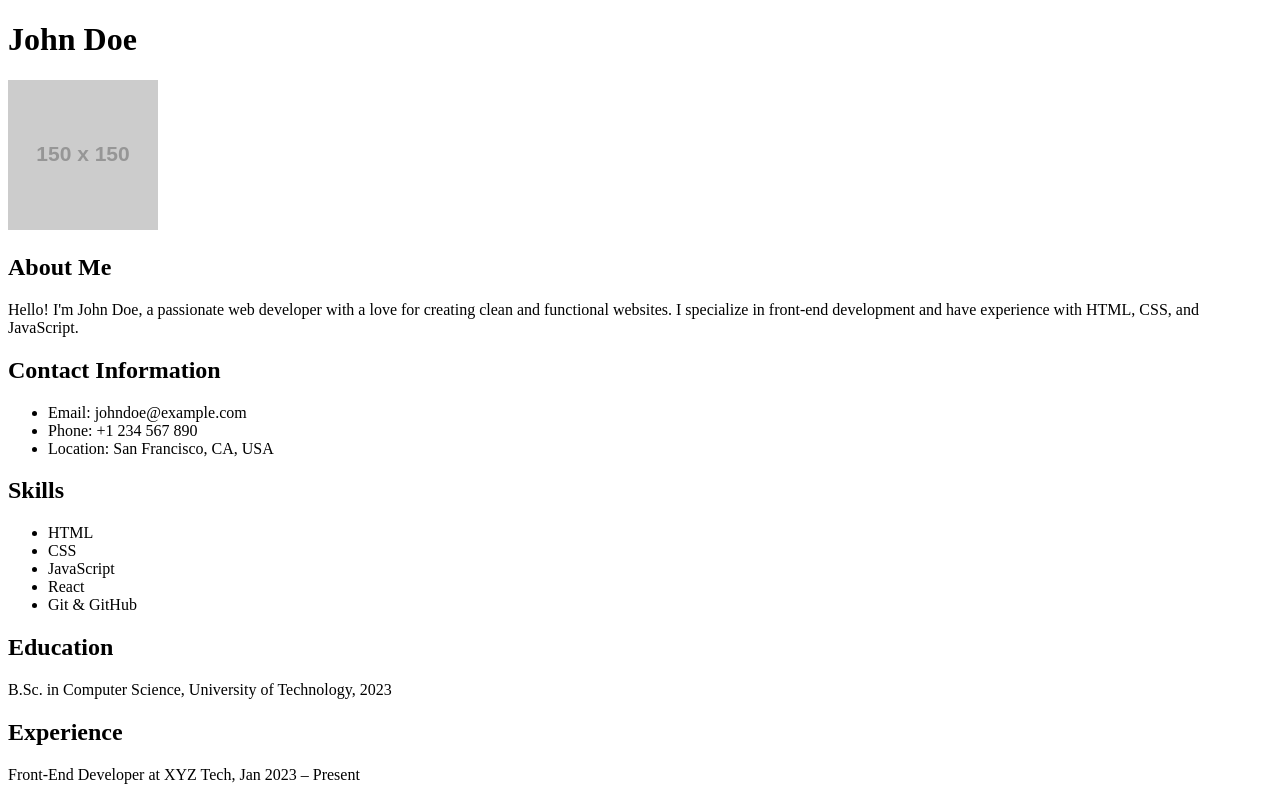
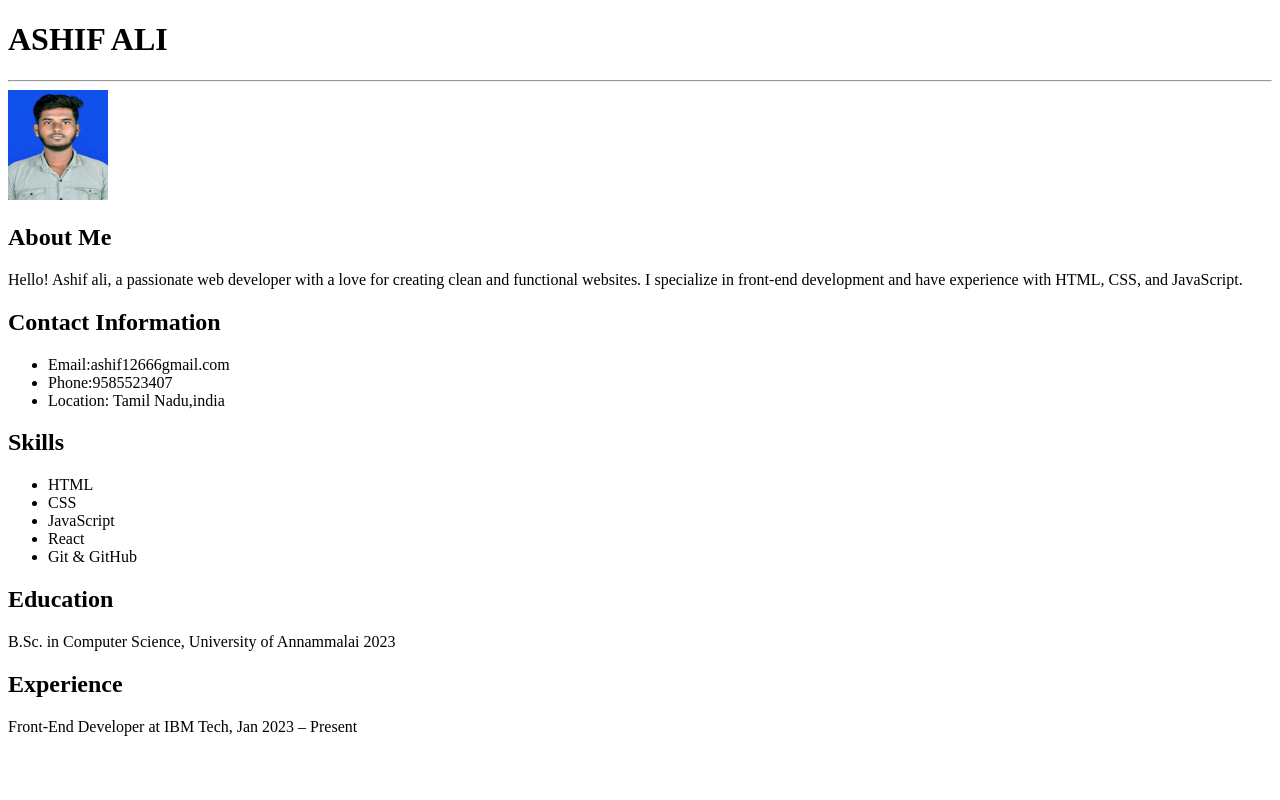
Before and after one commit to ashif-ali-91/first_html_page, a plain HTML site: page index.html in a window 1280 px wide. Drawn offline with Linux system fonts and the light colour scheme; placeholder pictures from the web are drawn by us.

Commit message:
Add files via upload

```diff
--- a/index.html
+++ b/index.html
@@ -6,20 +6,21 @@
 </head>
 <body>
 
-  <h1>John Doe</h1>
+  <h1>ASHIF ALI</h1>
+  <hr>
 
-  <img src="https://via.placeholder.com/150" alt="Profile Picture" width="150" height="150">
+  <img src="ashif.jpg"Profile Picture" width="100" height="110">
 
   <h2>About Me</h2>
   <p>
-    Hello! I'm John Doe, a passionate web developer with a love for creating clean and functional websites. I specialize in front-end development and have experience with HTML, CSS, and JavaScript.
+    Hello! Ashif ali, a passionate web developer with a love for creating clean and functional websites. I specialize in front-end development and have experience with HTML, CSS, and JavaScript.
   </p>
 
   <h2>Contact Information</h2>
   <ul>
-    <li>Email: johndoe@example.com</li>
-    <li>Phone: +1 234 567 890</li>
-    <li>Location: San Francisco, CA, USA</li>
+    <li>Email:ashif12666gmail.com</li>
+    <li>Phone:9585523407</li>
+    <li>Location: Tamil Nadu,india
   </ul>
 
   <h2>Skills</h2>
@@ -32,10 +33,10 @@
   </ul>
 
   <h2>Education</h2>
-  <p>B.Sc. in Computer Science, University of Technology, 2023</p>
+  <p>B.Sc. in Computer Science, University of Annammalai 2023</p>
 
   <h2>Experience</h2>
-  <p>Front-End Developer at XYZ Tech, Jan 2023 – Present</p>
+  <p>Front-End Developer at IBM Tech, Jan 2023 – Present</p>
 
 </body>
 </html>
```
Also changed, not shown: ashif.jpg (added).
